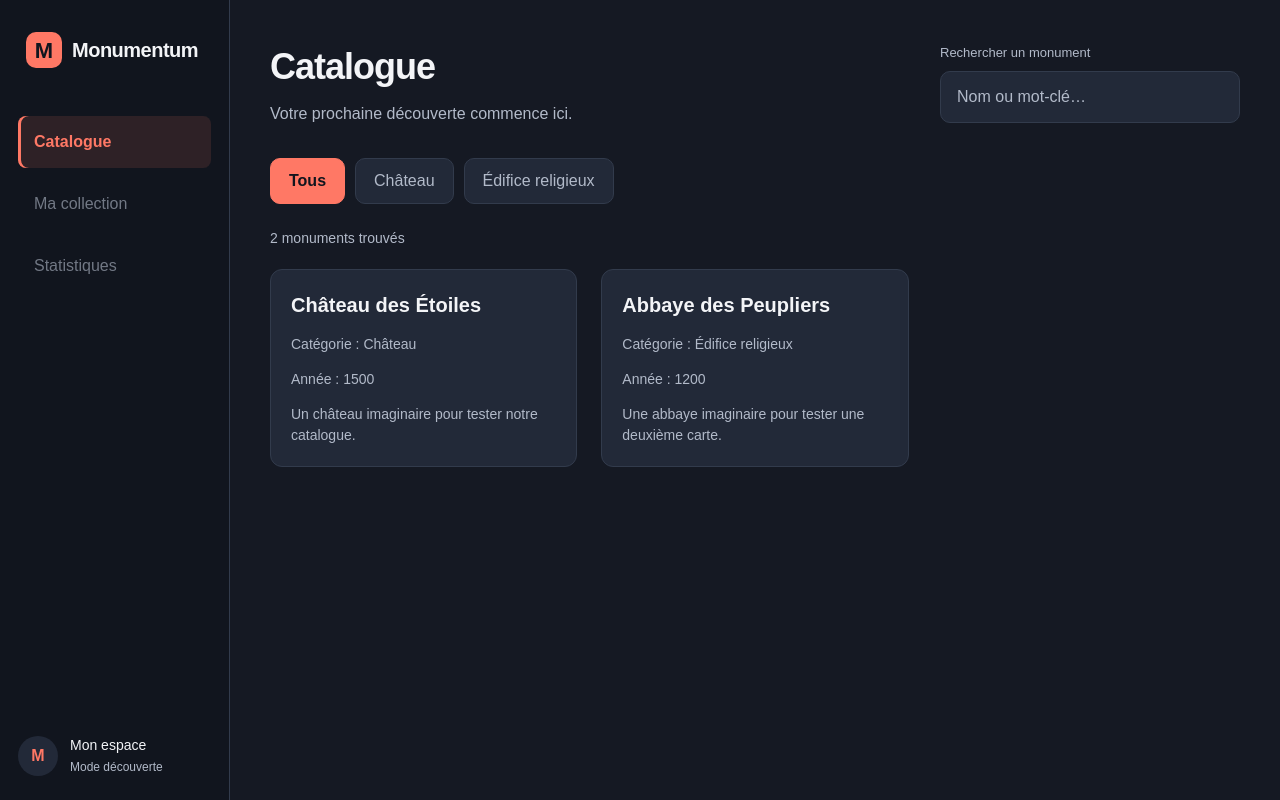
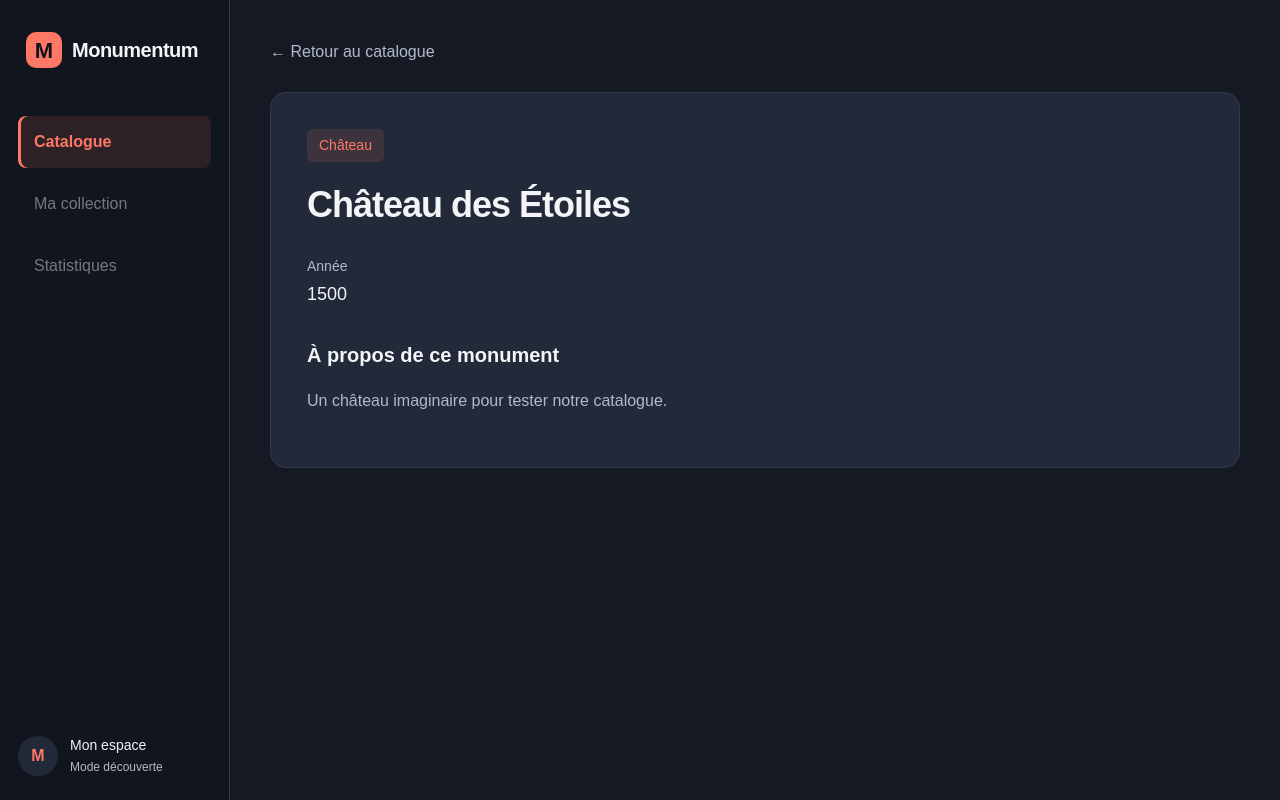
Before and after one commit to sclauky/Monumentum, a React (Vite) app in the folder Monumentum/web/: page /monuments/1 in a window 1280 px wide. Built offline with nearby package versions, Linux system fonts and the light colour scheme.

Commit message:
debut visuel, test sans backend

```diff
--- a/Monumentum/web/package.json
+++ b/Monumentum/web/package.json
@@ -11,7 +11,8 @@
   },
   "dependencies": {
     "react": "^19.2.8",
-    "react-dom": "^19.2.8"
+    "react-dom": "^19.2.8",
+    "react-router": "^8.4.0"
   },
   "devDependencies": {
     "@types/node": "^24.13.3",
--- a/Monumentum/web/src/App.css
+++ b/Monumentum/web/src/App.css
@@ -264,3 +264,95 @@
   margin: 0;
   color: var(--text-secondary);
 }
+
+/* Liens de navigation */
+
+.sidebar-nav a {
+  display: block;
+  text-decoration: none;
+}
+
+.back-link {
+  display: inline-block;
+  margin-bottom: 28px;
+  color: var(--text-secondary);
+  text-decoration: none;
+}
+
+.back-link:hover {
+  color: var(--accent);
+}
+
+.action-link {
+  display: inline-block;
+  margin-top: 16px;
+  padding: 10px 18px;
+  border-radius: 8px;
+  background-color: var(--accent);
+  color: var(--sidebar);
+  text-decoration: none;
+  font-weight: 700;
+}
+
+.action-link:hover {
+  background-color: #ff9586;
+}
+
+/* Fiche détaillée */
+
+.monument-detail {
+  overflow: hidden;
+  border: 1px solid var(--border);
+  border-radius: 16px;
+  background-color: var(--surface);
+}
+
+.detail-image {
+  width: 100%;
+  height: 360px;
+  object-fit: cover;
+}
+
+.detail-content {
+  padding: 36px;
+}
+
+.category-badge {
+  display: inline-block;
+  padding: 6px 12px;
+  border-radius: 6px;
+  background-color: rgb(255 120 101 / 12%);
+  color: var(--accent);
+  font-size: 14px;
+}
+
+.detail-content h1 {
+  margin: 16px 0 24px;
+  font-size: 36px;
+  letter-spacing: -1px;
+}
+
+.detail-content h2 {
+  margin-top: 32px;
+  font-size: 20px;
+}
+
+.detail-facts {
+  margin: 0;
+}
+
+.detail-facts dt {
+  color: var(--text-secondary);
+  font-size: 14px;
+}
+
+.detail-facts dd {
+  margin: 4px 0 0;
+  font-size: 18px;
+}
+
+.detail-description {
+  max-width: 750px;
+  color: var(--text-secondary);
+  line-height: 1.8;
+}
--- a/Monumentum/web/src/App.tsx
+++ b/Monumentum/web/src/App.tsx
@@ -1,16 +1,25 @@
+import { BrowserRouter, Route, Routes } from 'react-router'
 import './App.css'
 import Sidebar from './components/Sidebar'
 import CataloguePage from './pages/CataloguePage'
+import MonumentPage from './pages/MonumentPage'
+import NotFoundPage from './pages/NotFoundPage'
 
 function App() {
   return (
-    <div className="app-layout">
-      <Sidebar />
+    <BrowserRouter>
+      <div className="app-layout">
+        <Sidebar />
 
-      <main className="main-content">
-        <CataloguePage />
-      </main>
-    </div>
+        <main className="main-content">
+          <Routes>
+            <Route path="/" element={<CataloguePage />} />
+            <Route path="/monuments/:id" element={<MonumentPage />} />
+            <Route path="*" element={<NotFoundPage />} />
+          </Routes>
+        </main>
+      </div>
+    </BrowserRouter>
   )
 }
 
--- a/Monumentum/web/src/components/MonumentCard.tsx
+++ b/Monumentum/web/src/components/MonumentCard.tsx
@@ -1,3 +1,4 @@
+import { Link } from 'react-router'
 import type { Item } from '../types/api'
 
 interface MonumentCardProps {
@@ -17,8 +18,15 @@ function MonumentCard({ monument }: MonumentCardProps) {
 
       <h3>{monument.titre}</h3>
       <p>Catégorie : {monument.categorie}</p>
-      <p>Année : {monument.annee}</p>
       <p>{monument.description}</p>
+
+      <Link
+        to={`/monuments/${monument.id}`}
+        className="action-link"
+        aria-label={`Voir la fiche : ${monument.titre}`}
+      >
+        Voir la fiche
+      </Link>
     </article>
   )
 }
--- a/Monumentum/web/src/components/Sidebar.tsx
+++ b/Monumentum/web/src/components/Sidebar.tsx
@@ -1,3 +1,5 @@
+import { Link } from 'react-router'
+
 function Sidebar() {
   return (
     <aside className="sidebar">
@@ -9,13 +11,9 @@ function Sidebar() {
       </div>
 
       <nav className="sidebar-nav" aria-label="Navigation principale">
-        <button
-          type="button"
-          className="nav-item nav-item-active"
-          aria-current="page"
-        >
+        <Link to="/" className="nav-item nav-item-active">
           Catalogue
-        </button>
+        </Link>
 
         <button type="button" className="nav-item" disabled>
           Ma collection
--- a/Monumentum/web/src/pages/MonumentPage.tsx
+++ b/Monumentum/web/src/pages/MonumentPage.tsx
@@ -0,0 +1,68 @@
+import { Link, useParams } from 'react-router'
+import { monuments } from '../mocks/monuments'
+
+function MonumentPage() {
+  const { id } = useParams()
+
+  const monument = monuments.find(
+    (item) => String(item.id) === id,
+  )
+
+  if (!monument) {
+    return (
+      <section className="empty-state">
+        <h1>Monument introuvable</h1>
+        <p>Ce monument n’existe pas dans notre catalogue de test.</p>
+
+        <Link to="/" className="action-link">
+          Retour au catalogue
+        </Link>
+      </section>
+    )
+  }
+
+  const anneeAffichee =
+    monument.annee < 0
+      ? `${Math.abs(monument.annee)} av. J.-C.`
+      : monument.annee
+
+  return (
+    <section>
+      <Link to="/" className="back-link">
+        ← Retour au catalogue
+      </Link>
+
+      <article className="monument-detail">
+        {monument.image_url && (
+          <img
+            className="detail-image"
+            src={monument.image_url}
+            alt={monument.titre}
+          />
+        )}
+
+        <div className="detail-content">
+          <span className="category-badge">
+            {monument.categorie}
+          </span>
+
+          <h1>{monument.titre}</h1>
+
+          <dl className="detail-facts">
+            <div>
+              <dt>Année</dt>
+              <dd>{anneeAffichee}</dd>
+            </div>
+          </dl>
+
+          <h2>À propos de ce monument</h2>
+          <p className="detail-description">
+            {monument.description}
+          </p>
+        </div>
+      </article>
+    </section>
+  )
+}
+
+export default MonumentPage
--- a/Monumentum/web/src/pages/NotFoundPage.tsx
+++ b/Monumentum/web/src/pages/NotFoundPage.tsx
@@ -0,0 +1,16 @@
+import { Link } from 'react-router'
+
+function NotFoundPage() {
+  return (
+    <section className="empty-state">
+      <h1>Page introuvable</h1>
+      <p>L’adresse demandée ne correspond à aucune page.</p>
+
+      <Link to="/" className="action-link">
+        Retour au catalogue
+      </Link>
+    </section>
+  )
+}
+
+export default NotFoundPage
```
Also changed, not shown: 1 other file (tests, documents, lock files or other folders).
